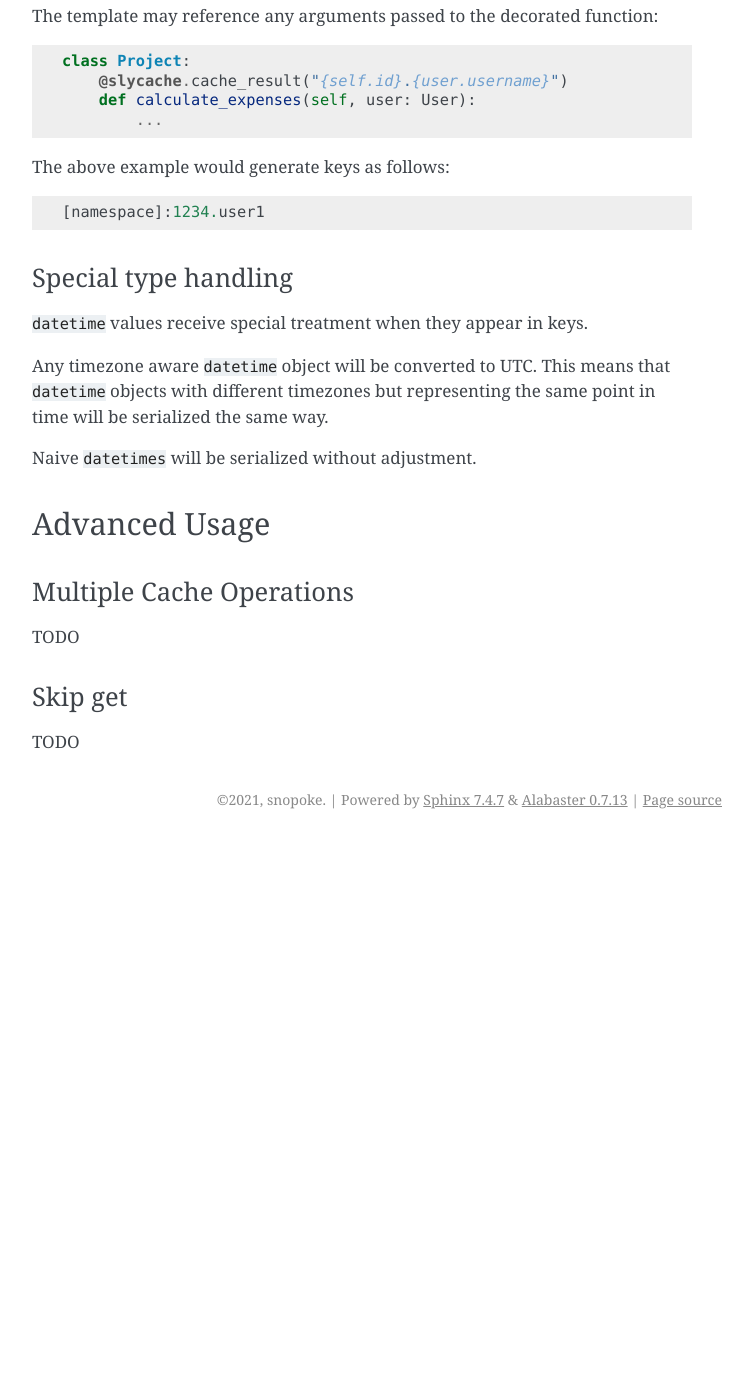
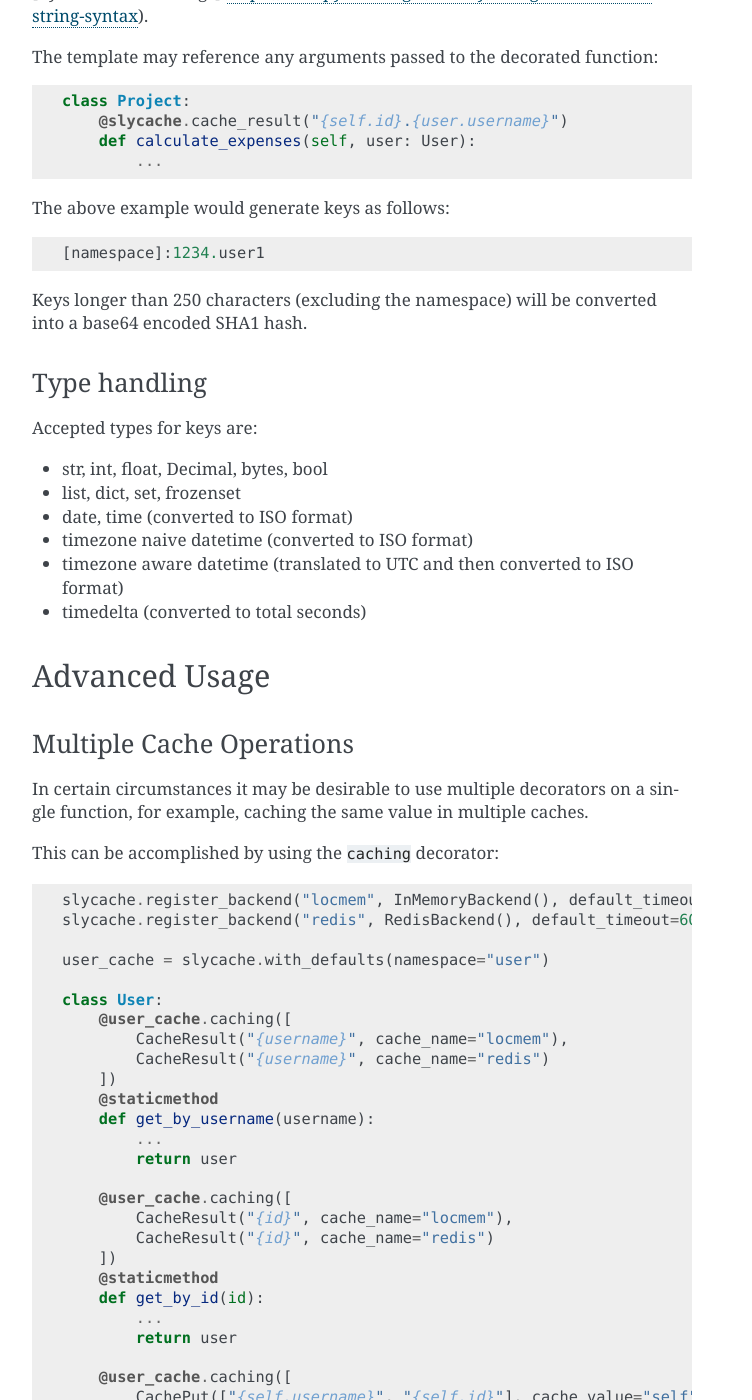
Before and after one commit to snopoke/slycache, a Sphinx documentation site: the page built from docs/usage.rst, in a window 1280 px wide and 1400 px high, scrolled down 3887 px. Shown: the whole window, without its empty margins (388-1140 px from the left). Built offline with Sphinx 7.4.7, drawn with Linux system fonts in a browser that asks for light colours; before the commit the page ends 4726 px from its top, so only the background shows below that; some of the changed text lies outside the part shown.

Commit message:
update docs

```diff
--- a/docs/usage.rst
+++ b/docs/usage.rst
@@ -109,6 +109,8 @@ In the example above you can see that even though we are decorating different
 functions they are operating on the same set of cache keys because they
 share a common namespace.
 
+By default the maximum length of namespaces is 60 characters.
+
 Changing the defaults
 ---------------------
 The default ``slycache`` object comes with certain presets:
@@ -189,26 +191,75 @@ The above example would generate keys as follows::
 
     [namespace]:1234.user1
 
+Keys longer than 250 characters (excluding the namespace) will be converted into
+a base64 encoded SHA1 hash.
 
-Special type handling
-~~~~~~~~~~~~~~~~~~~~~
+Type handling
+~~~~~~~~~~~~~
 
-``datetime`` values receive special treatment when they appear in keys.
+Accepted types for keys are:
 
-Any timezone aware ``datetime`` object will be converted to UTC. This means that ``datetime`` objects
-with different timezones but representing the same point in time will be serialized the same way.
-
-Naive ``datetimes`` will be serialized without adjustment.
+* str, int, float, Decimal, bytes, bool
+* list, dict, set, frozenset
+* date, time (converted to ISO format)
+* timezone naive datetime (converted to ISO format)
+* timezone aware datetime (translated to UTC and then converted to ISO format)
+* timedelta (converted to total seconds)
 
 Advanced Usage
 --------------
 
 Multiple Cache Operations
 ~~~~~~~~~~~~~~~~~~~~~~~~~
+In certain circumstances it may be desirable to use multiple decorators on a single
+function, for example, caching the same value in multiple caches.
 
-TODO
+This can be accomplished by using the ``caching`` decorator:
+
+.. code:: python
+
+    slycache.register_backend("locmem", InMemoryBackend(), default_timeout=10)
+    slycache.register_backend("redis", RedisBackend(), default_timeout=60)
+
+    user_cache = slycache.with_defaults(namespace="user")
+
+    class User:
+        @user_cache.caching([
+            CacheResult("{username}", cache_name="locmem"),
+            CacheResult("{username}", cache_name="redis")
+        ])
+        @staticmethod
+        def get_by_username(username):
+            ...
+            return user
+
+        @user_cache.caching([
+            CacheResult("{id}", cache_name="locmem"),
+            CacheResult("{id}", cache_name="redis")
+        ])
+        @staticmethod
+        def get_by_id(id):
+            ...
+            return user
+
+        @user_cache.caching([
+            CachePut(["{self.username}", "{self.id}"], cache_value="self", cache_name="locmem"),
+            CachePut(["{self.username}", "{self.id}"], cache_value="self", cache_name="redis")
+        ])
+        def save(self):
+            ...
+
 
 Skip get
 ~~~~~~~~
+Result caching can also be done on functions where the cache check should be skipped
+and the decorated function should always be executed, for example update functions:
 
-TODO
+.. code:: python
+
+    @user_cache.cache_result("{username}", skip_get=True)
+    def activate_user(username):
+        user = get_user(username)
+        user.is_active = True
+        user.save()
+        return user
```
